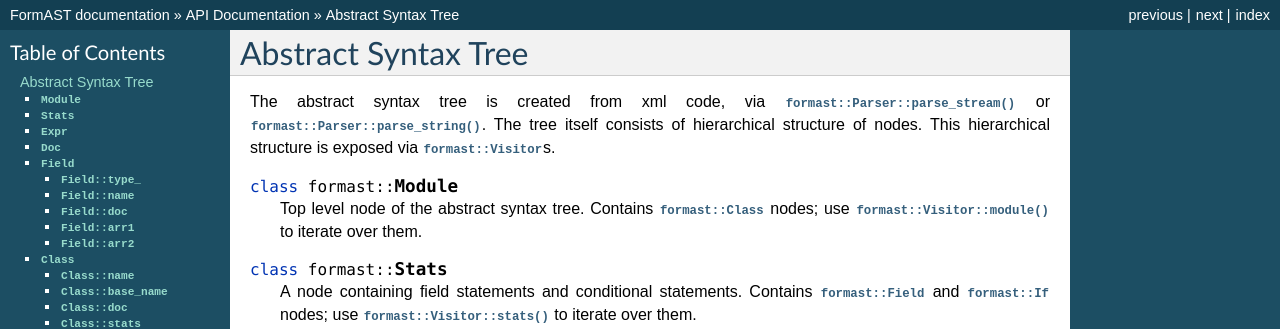
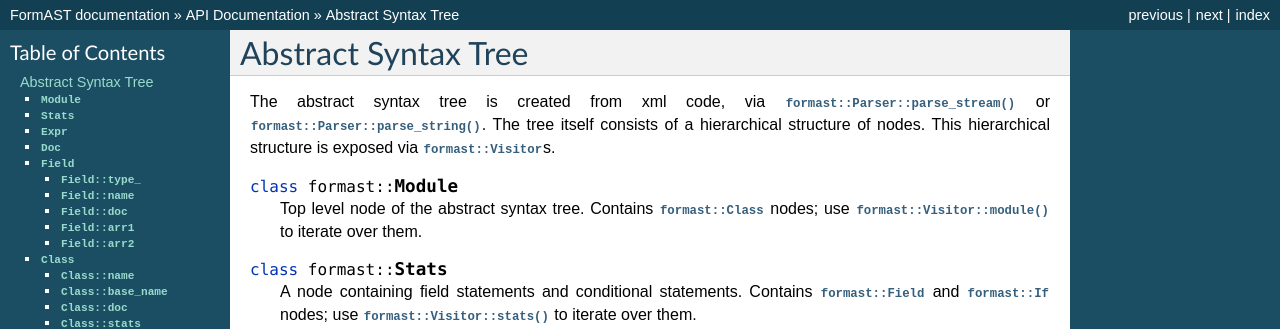
Before and after one commit to niftools/formast, a Sphinx documentation site: the page built from doc/api/ast.rst, in a window 1280 px wide. Shown: the top 329 px of the page. Built offline with Sphinx 7.4.7, drawn with Linux system fonts in a browser that asks for light colours.

Commit message:
Fix typo.

```diff
--- a/doc/api/ast.rst
+++ b/doc/api/ast.rst
@@ -4,7 +4,7 @@ Abstract Syntax Tree
 The abstract syntax tree is created from xml code,
 via :cpp:func:`formast::Parser::parse_stream`
 or :cpp:func:`formast::Parser::parse_string`.
-The tree itself consists of hierarchical structure of nodes.
+The tree itself consists of a hierarchical structure of nodes.
 This hierarchical structure is exposed via :cpp:class:`formast::Visitor`\ s.
 
 .. cpp:class:: formast::Module
```
